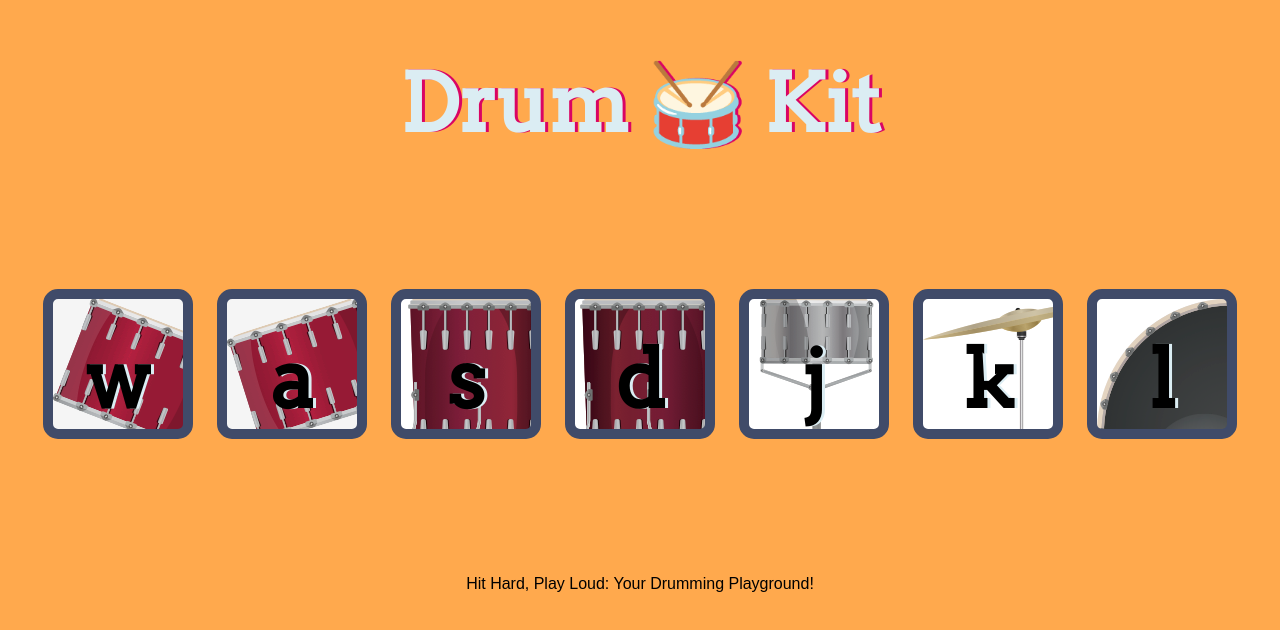
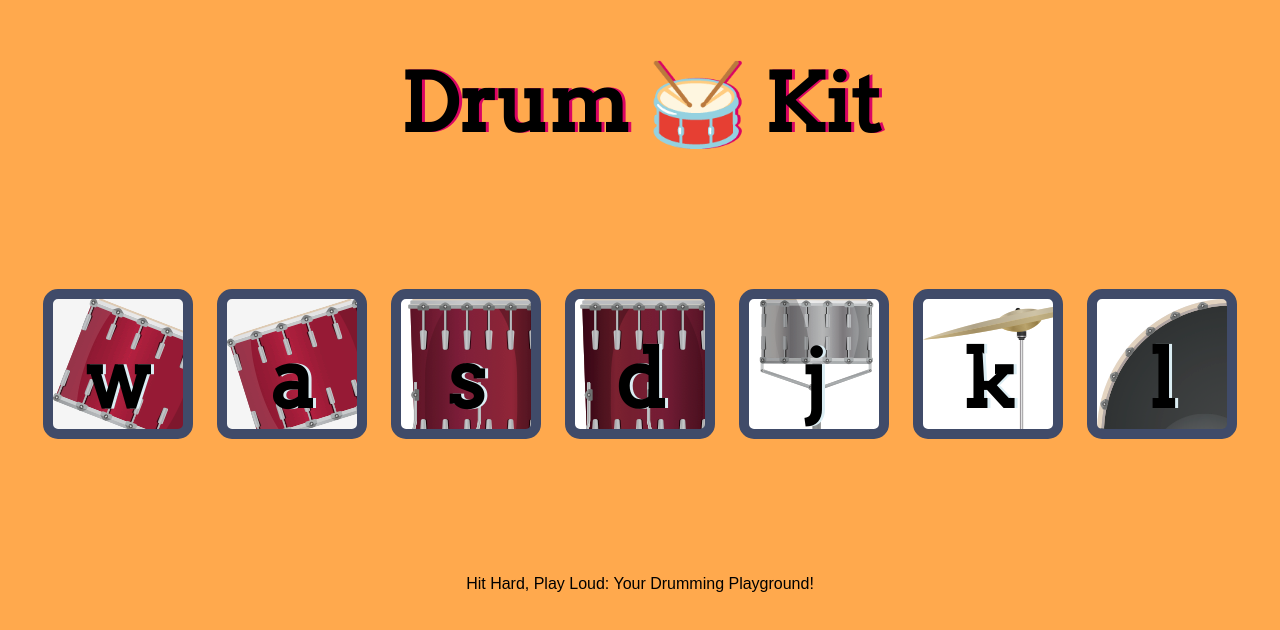
Before and after one commit to abhishek-singh016/DrumKit, a plain HTML site: page index.html in a window 1280 px wide. Drawn offline with Linux system fonts and the light colour scheme.

Commit message:
Update styles.css

```diff
--- a/styles.css
+++ b/styles.css
@@ -5,7 +5,7 @@ body {
 
 h1 {
   font-size: 5rem;
-  color: #DBEDF3;
+  color: black;
   font-family: "Arvo", cursive;
   text-shadow: 3px 0 #DA0463;
 
```
